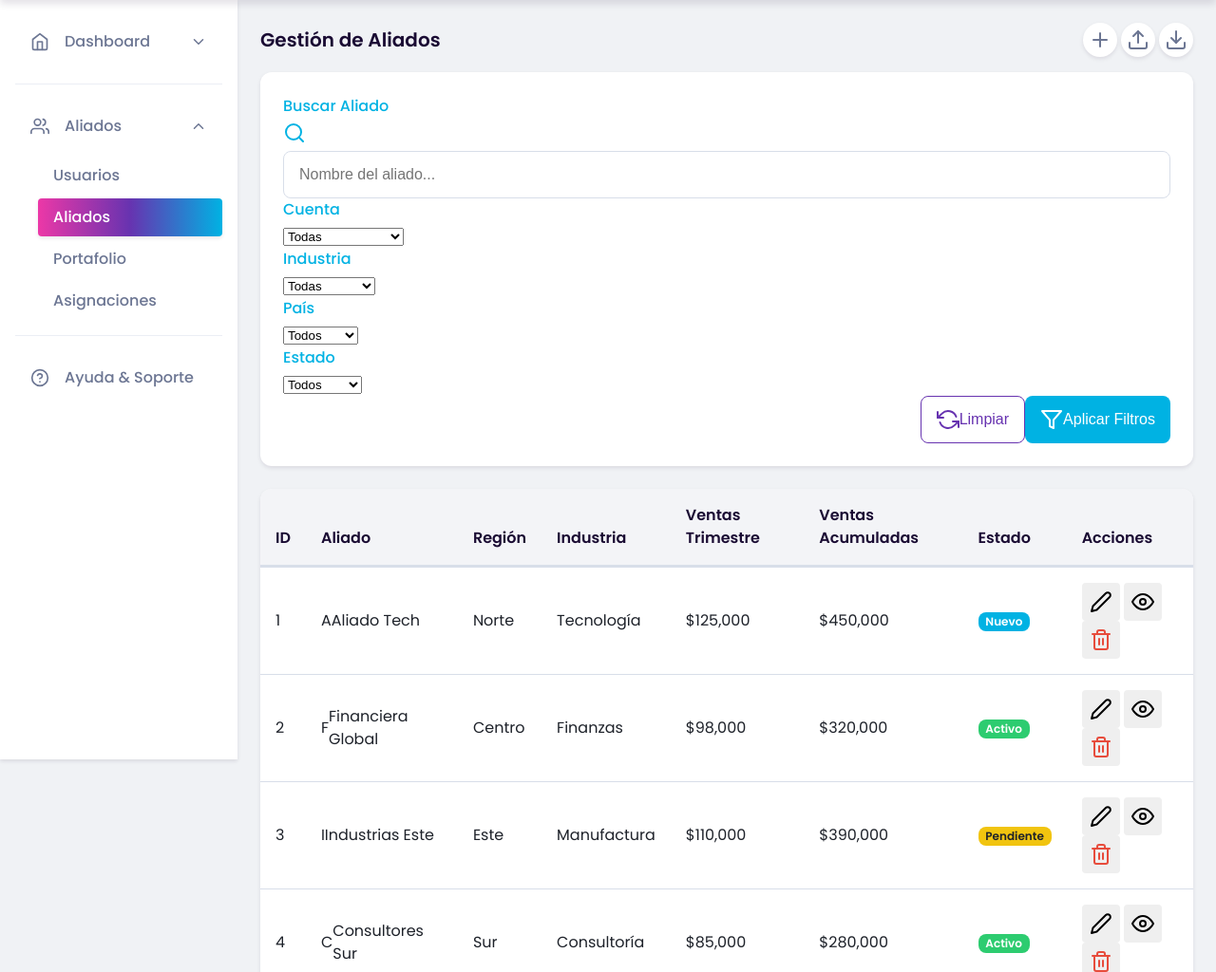
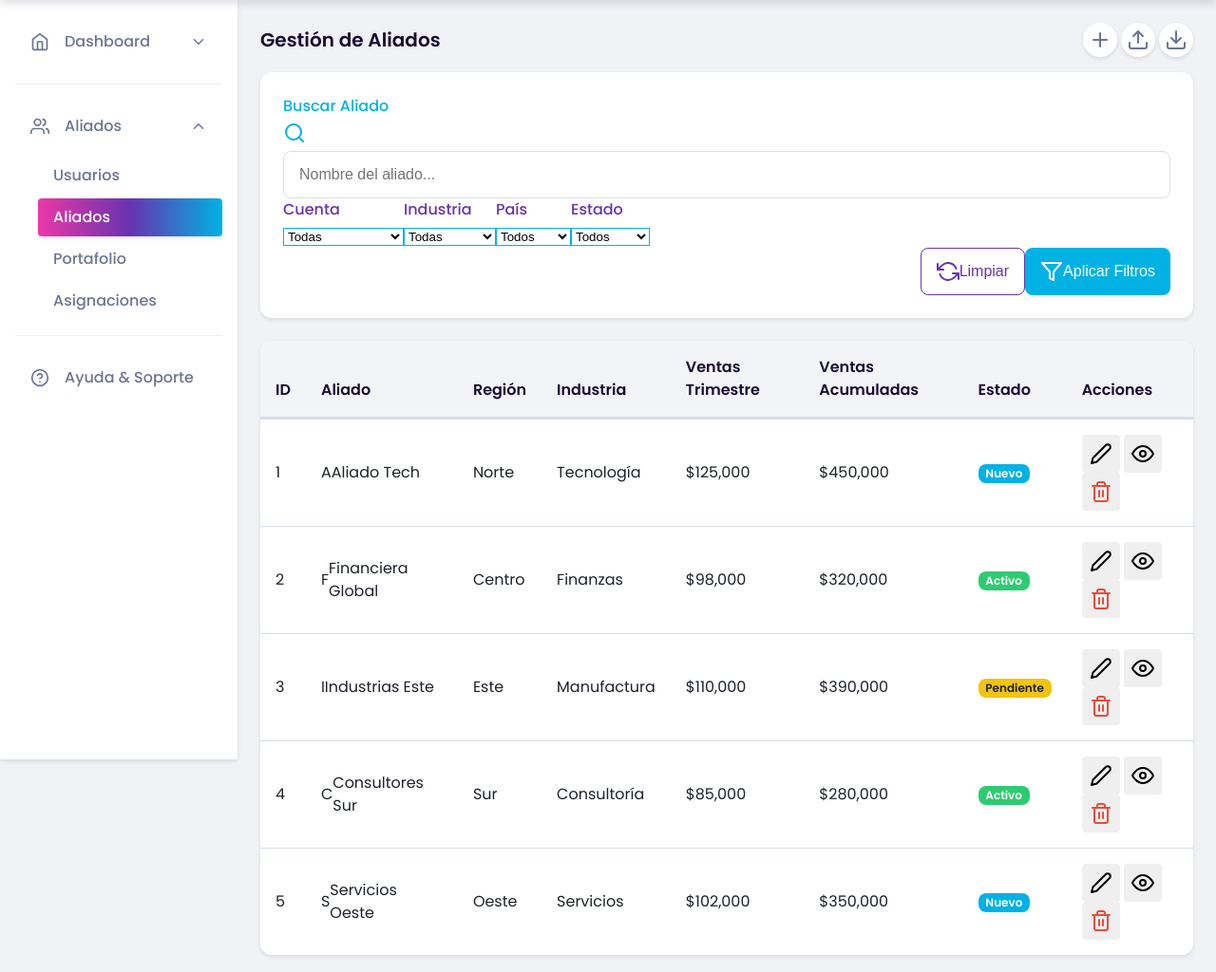
Before and after one commit to Slizarazo/NovaFlow, a Flask app: page /aliados/aliados in a window 1280 px wide. Shown: the part 70-1094 px from the top of the page at 95% size. Run offline with Flask 3, Linux system fonts and the light colour scheme; a user stored in the database is signed in; some libraries are stand-ins or nearby versions.

Commit message:
Assistant checkpoint: Reorganizar filtros y aplicar estilos de la paleta
Assistant generated file changes:
- templates/aliados/aliados.html: Reorganizar filtros horizontalmente y aplicar estilos

---

User prompt:

los filtros cuenta, industria, pais, estado organizalos horizontalmente dale estilo a las listas utilizando la paleta de colores del app.

Replit-Commit-Author: Assistant
Replit-Commit-Session-Id: 6473caf3-db89-4cc8-b871-d20dc6878f4b

```diff
--- a/templates/aliados/aliados.html
+++ b/templates/aliados/aliados.html
@@ -41,19 +41,21 @@
                 </div>
 
                 <!-- Fila 2: Filtros -->
-                <div class="row g-3">
-                    <div class="col">
-                        <label class="form-label text-primary fw-semibold">Cuenta</label>
-                        <select class="form-select border-primary" name="cuenta">
+                <div class="row">
+                    <div class="col-12">
+                        <div class="d-flex gap-3">
+                            <div class="flex-fill">
+                                <label class="form-label fw-semibold" style="color: var(--primary-purple)">Cuenta</label>
+                                <select class="form-select custom-select" name="cuenta" style="border-color: var(--primary-blue); background-color: var(--white);">
                                     <option value="">Todas</option>
                                     {% for aliado in aliados %}
                                     <option value="{{ aliado.id }}">{{ aliado.nombre }}</option>
                                     {% endfor %}
                                 </select>
                             </div>
-                    <div class="col">
-                        <label class="form-label text-primary fw-semibold">Industria</label>
-                        <select class="form-select border-primary" name="industria">
+                            <div class="flex-fill">
+                                <label class="form-label fw-semibold" style="color: var(--primary-purple)">Industria</label>
+                                <select class="form-select custom-select" name="industria" style="border-color: var(--primary-blue); background-color: var(--white);">
                                     <option value="">Todas</option>
                                     <option value="Tecnología">Tecnología</option>
                                     <option value="Finanzas">Finanzas</option>
@@ -61,23 +63,25 @@
                                     <option value="Servicios">Servicios</option>
                                 </select>
                             </div>
-                    <div class="col">
-                        <label class="form-label text-primary fw-semibold">País</label>
-                        <select class="form-select border-primary" name="pais">
+                            <div class="flex-fill">
+                                <label class="form-label fw-semibold" style="color: var(--primary-purple)">País</label>
+                                <select class="form-select custom-select" name="pais" style="border-color: var(--primary-blue); background-color: var(--white);">
                                     <option value="">Todos</option>
                                     <option value="México">México</option>
                                     <option value="Colombia">Colombia</option>
                                     <option value="Perú">Perú</option>
                                 </select>
                             </div>
-                    <div class="col">
-                        <label class="form-label text-primary fw-semibold">Estado</label>
-                        <select class="form-select border-primary" name="estado">
+                            <div class="flex-fill">
+                                <label class="form-label fw-semibold" style="color: var(--primary-purple)">Estado</label>
+                                <select class="form-select custom-select" name="estado" style="border-color: var(--primary-blue); background-color: var(--white);">
                                     <option value="">Todos</option>
                                     <option value="activo">Activo</option>
                                     <option value="inactivo">Inactivo</option>
                                     <option value="pendiente">Pendiente</option>
                                 </select>
+                            </div>
+                        </div>
                     </div>
                 </div>
 
```
Lines whose indentation alone changed are shown as unchanged.
